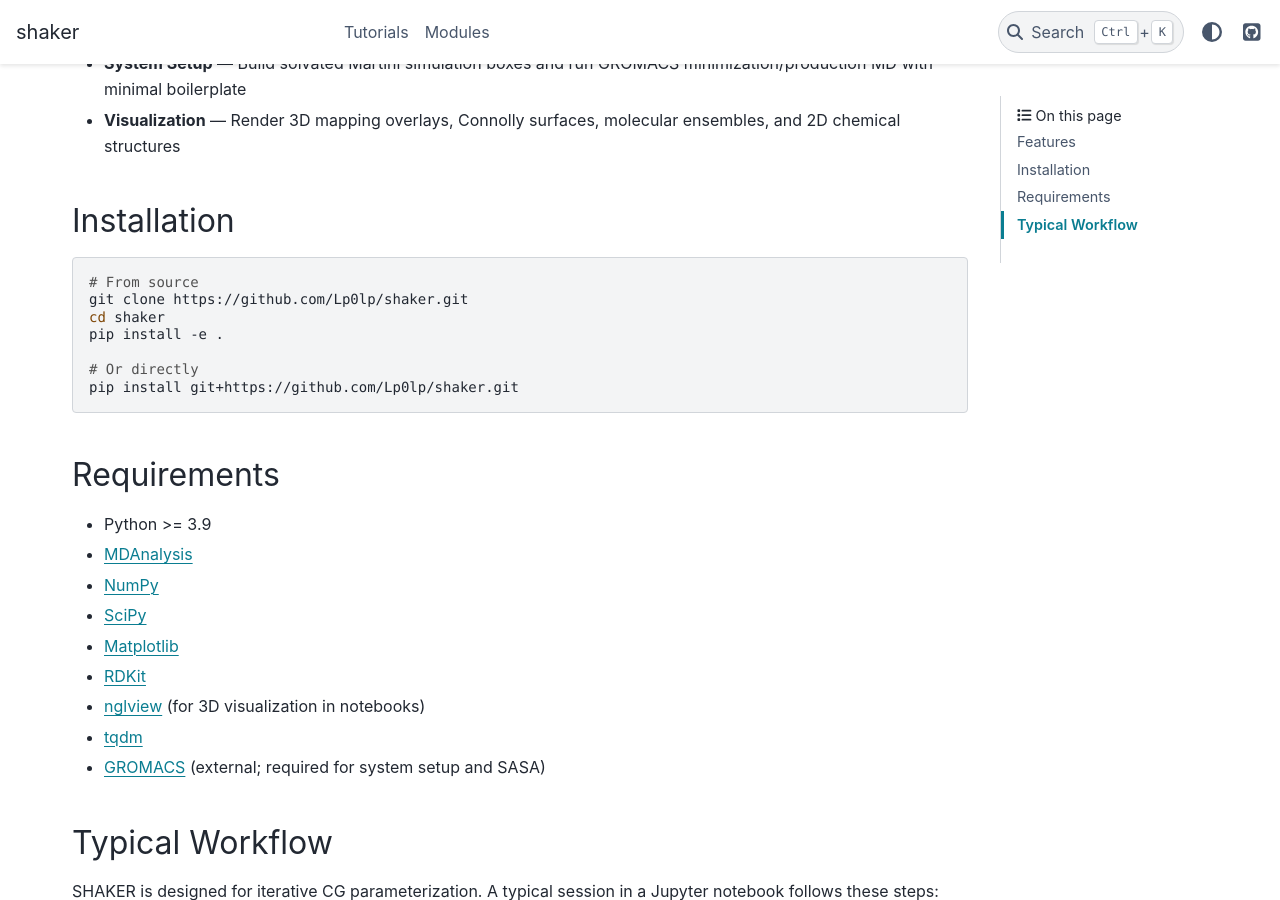
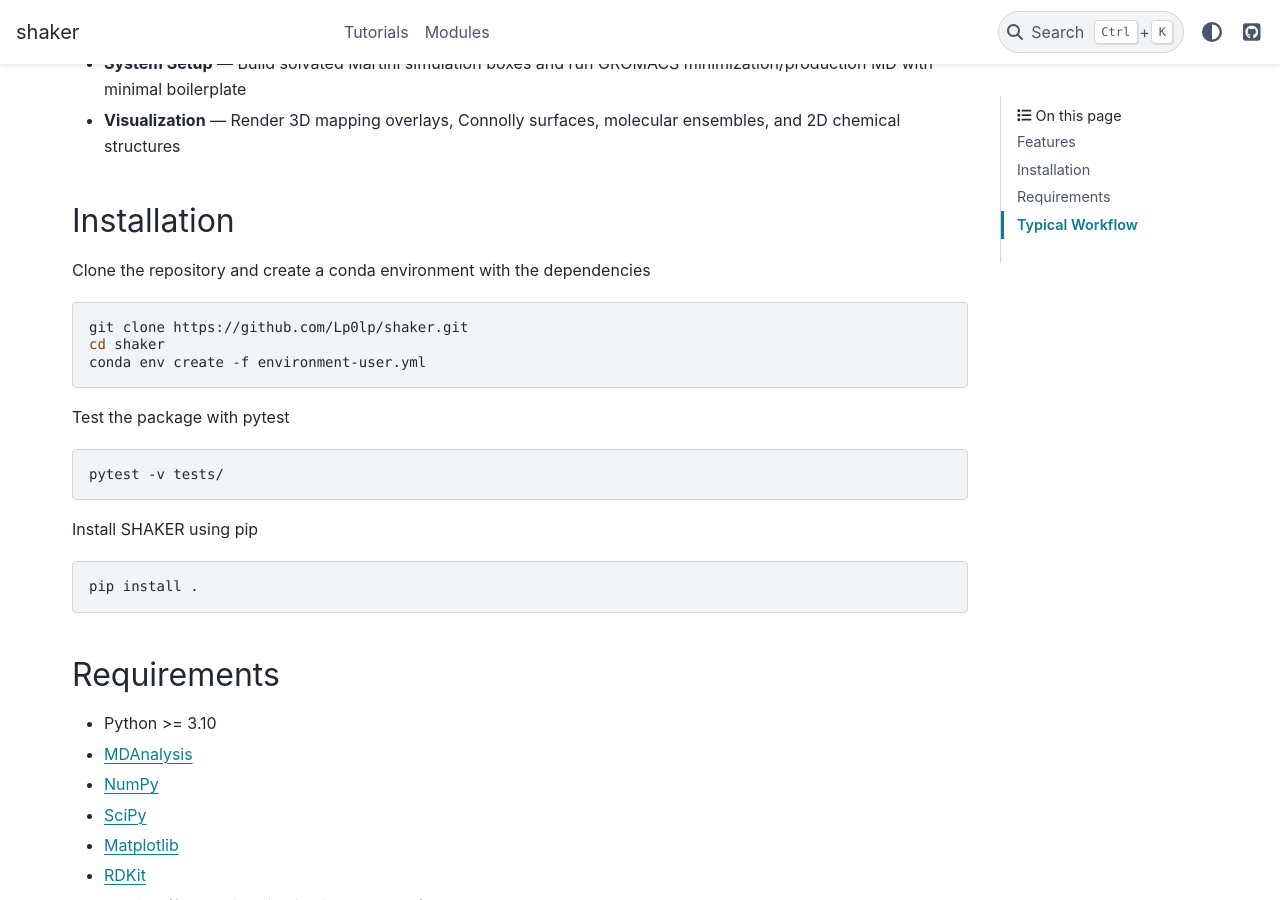
Before and after one commit to Martini-Force-Field-Initiative/shaker, a Sphinx documentation site: the page built from docs/source/index.rst, in a window 1280 px wide and 900 px high, scrolled down 958 px. Built offline with Sphinx 7.4.7 and the PyData theme 0.15.4, drawn with Linux system fonts in a browser that asks for light colours; pages that are not in the unit, such as notebooks, are missing from menus.

Commit message:
chore: add pytest to requirements and update installation instructions

```diff
--- a/docs/source/index.rst
+++ b/docs/source/index.rst
@@ -75,20 +75,31 @@ Features
 Installation
 ------------
 
+Clone the repository and create a conda environment with the dependencies
+
 .. code-block:: bash
 
-   # From source
    git clone https://github.com/Lp0lp/shaker.git
    cd shaker
-   pip install -e .
+   conda env create -f environment-user.yml
 
-   # Or directly
-   pip install git+https://github.com/Lp0lp/shaker.git
+Test the package with pytest
+
+.. code-block:: bash
+
+   pytest -v tests/
+
+Install SHAKER using pip
+
+.. code-block:: bash
+
+   pip install .
+
 
 Requirements
 ------------
 
-- Python >= 3.9
+- Python >= 3.10
 - `MDAnalysis <https://www.mdanalysis.org/>`_
 - `NumPy <https://numpy.org/>`_
 - `SciPy <https://scipy.org/>`_
--- a/environment-user.yml
+++ b/environment-user.yml
@@ -8,6 +8,7 @@ dependencies:
     - python>=3.10
     - setuptools>61,<81
     - ipywidgets==8.1.8
+    - pytest
     - numpy
     - matplotlib
     - scipy
```
Also changed, not shown: README.md (+11 -6 lines).
